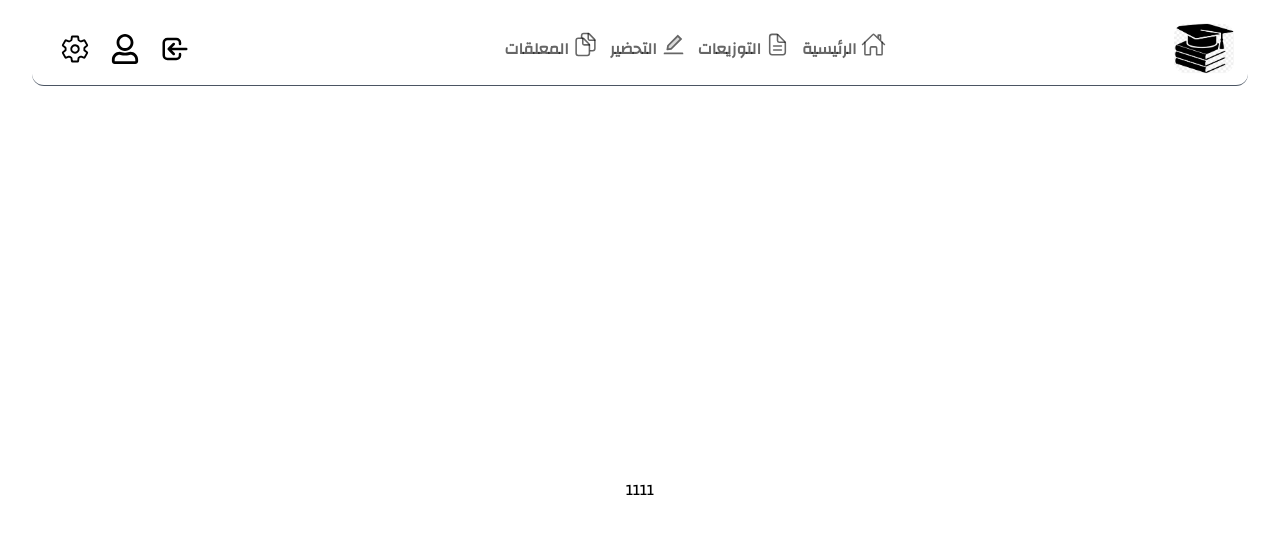
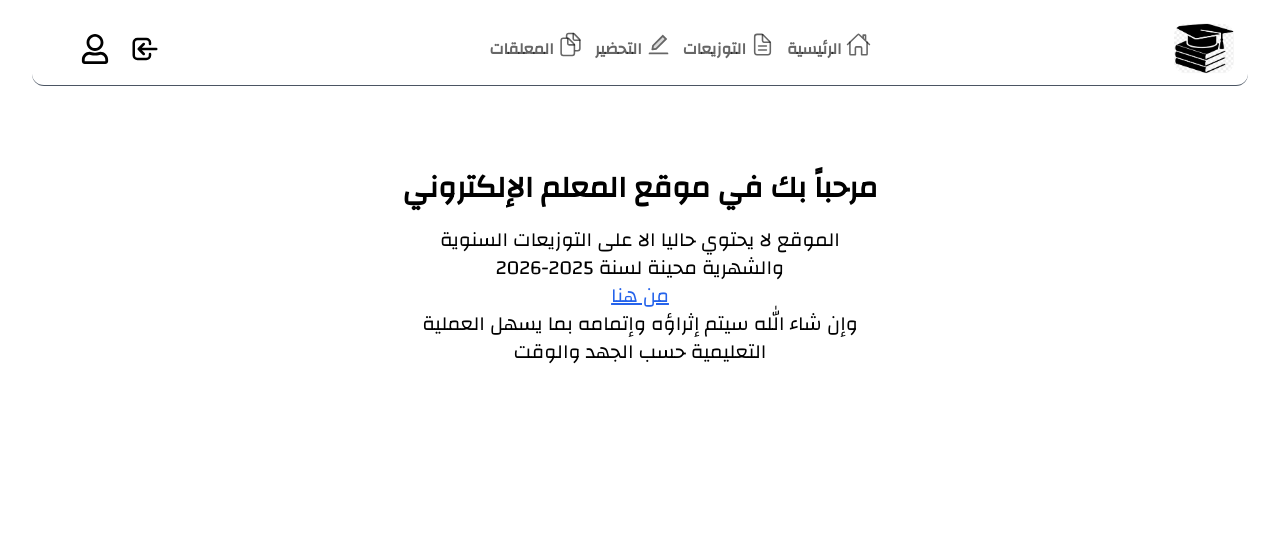
Before and after one commit to Abo-Zeyd/teacher, a Next.js app: page / in a window 1280 px wide. Shown: the top 534 px of the page. Built offline with nearby package versions, Linux system fonts and the light colour scheme.

Commit message:
Remove unused variable 'mdified21012025_1020' in dataTable.tsx

```diff
--- a/app/page.tsx
+++ b/app/page.tsx
@@ -1,16 +1,22 @@
-import PrintComponent from "@/sections/distributionMonthly/printDistr";
-import { DistributionMonthlyContextProvider } from "@/contexes/distributionMonthlyContex";
 import Link from "next/link";
 
 export default function Home() {
   return (
     <div>
-      <DistributionMonthlyContextProvider>
-        <div className="flex flex-col items-center justify-center min-h-screen py-2">
-          <Link href="/pages/monthlyDistrubtion">1111</Link>
-          <PrintComponent />
+
+      <div className='flex flex-col justify-start items-center h-screen mt-20 gap-5'>
+        <div className="text-3xl font-bold">مرحباً بك في موقع المعلم الإلكتروني</div>
+
+        <div className="text-center max-w-md text-xl">
+          <p>الموقع لا يحتوي حاليا الا على التوزيعات السنوية والشهرية محينة لسنة 2025-2026 </p>
+          <button>
+            <Link href="/pages/monthlyDistrubtion" className="underline text-blue-600">من هنا</Link>
+          </button>
+          <p>وإن شاء الله سيتم إثراؤه وإتمامه بما يسهل العملية التعليمية حسب الجهد والوقت </p>
         </div>
-      </DistributionMonthlyContextProvider>
+
+      </div>
+
     </div>
   );
 }
--- /dev/null
+++ b/app/pages/lessonPreparation/page.tsx
@@ -0,0 +1,9 @@
+import React from 'react'
+
+function lessonPreparation() {
+  return (
+    <div className='flex justify-center items-center h-screen'>لم يتم إنجاز الصفحة بعد ...</div>
+  )
+}
+
+export default lessonPreparation
--- /dev/null
+++ b/app/pages/pendants/page.tsx
@@ -0,0 +1,10 @@
+import React from 'react'
+
+function pendantts() {
+  return (
+
+    <div className='flex justify-center items-center h-screen'>لم يتم إنجاز الصفحة بعد ...</div>
+  )
+}
+
+export default pendantts
--- a/components/distrubtionMonthlyComp/header/headarBarComponent/compo_level.tsx
+++ b/components/distrubtionMonthlyComp/header/headarBarComponent/compo_level.tsx
@@ -28,7 +28,7 @@ export default CompoLevel;
 const classesName: string[] = [
   "السنة الأولى",
   "السنة الثانية",
-  "السنة الثالثة",
+  // "السنة الثالثة",
   "السنة الرابعة",
   "السنة الخامسة",
 ];
@@ -38,8 +38,8 @@ const getLevelValue = (levelName: string): number => {
       return 1;
     case "السنة الثانية":
       return 2;
-    case "السنة الثالثة":
-      return 3;
+    // case "السنة الثالثة":
+    //   return 0;
     case "السنة الرابعة":
       return 4;
     case "السنة الخامسة":
--- a/components/ui/navbar.tsx
+++ b/components/ui/navbar.tsx
@@ -17,8 +17,8 @@ function NaveBarGen() {
   const navItems = [
     { name: "الرئيسية", href: "/", icon: <IoHomeOutline size={25}  className="relative -top-1"/> },
     { name: "التوزيعات", href: "/pages/monthlyDistrubtion", icon: <IoDocumentTextOutline size={25}  className="relative -top-1" /> },
-    { name: "التحضير", href: "/pages/monthlyDistrubtion", icon: <AiTwotoneEdit size={25}  className="relative -top-1"/> },
-    { name: "المعلقات", href: "/pages/monthlyDistrubtion", icon: <IoDocumentsOutline size={25}  className="relative -top-1"/> },
+    { name: "التحضير", href: "/pages/lessonPreparation", icon: <AiTwotoneEdit size={25}  className="relative -top-1"/> },
+    { name: "المعلقات", href: "/pages/pendants", icon: <IoDocumentsOutline size={25}  className="relative -top-1"/> },
   ];
   function showDashboard() {
     // هنا يمكنك إضافة منطق لإظهار لوحة التحكم
@@ -70,7 +70,7 @@ function NaveBarGen() {
               onClick={showDashboard}
               className="px-2 py-2 text-black dark:text-white font-semibold"
             >
-              <IoSettingsOutline size={30}/>
+              {/* <IoSettingsOutline size={30}/> */}
             </button>
             {/* <Button handleChange={() => {}}>دخول</Button> */}
           </div>
--- a/contexes/distributionMonthlyContex.tsx
+++ b/contexes/distributionMonthlyContex.tsx
@@ -93,7 +93,7 @@ export const DistributionMonthlyContextProvider = ({
   const [checkRadioAnn, setcheckRadioAnn] = useState<boolean>(false);
   //حالة تتحكم في اختيار التوزيع الشهري
   const [checkRadioMonth, setcheckRadioMonth] = useState<boolean>(true);
-  const [levle, setLevel] = useState<number>(4);
+  const [levle, setLevel] = useState<number>(1);
   //حالة لإظهار وإخفاء قائمة الأشهر
   const [showComboMonths, setshowComboMonths] = useState(true);
   //حالة لإخفاء وإظهار تحيرير الخلية
```
